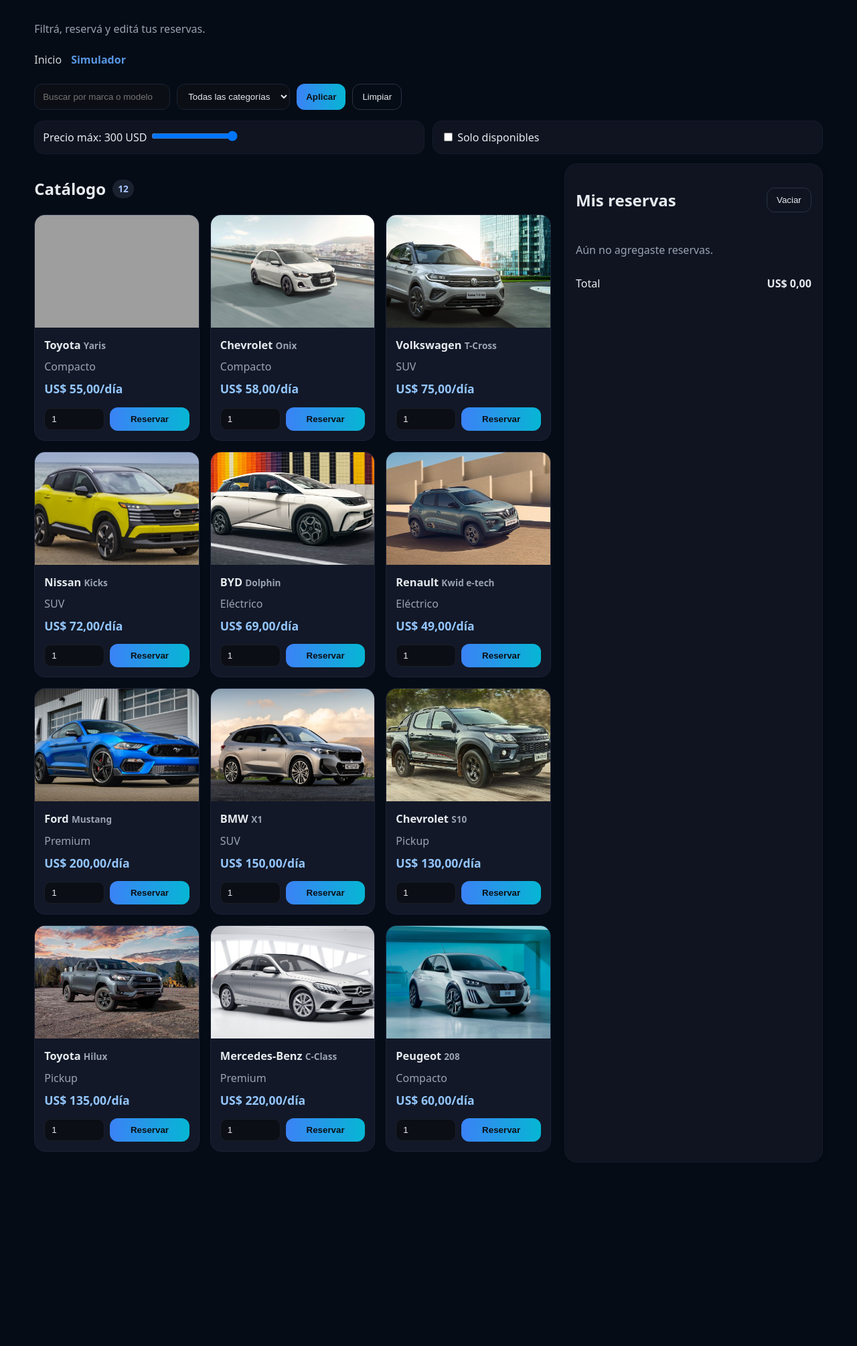
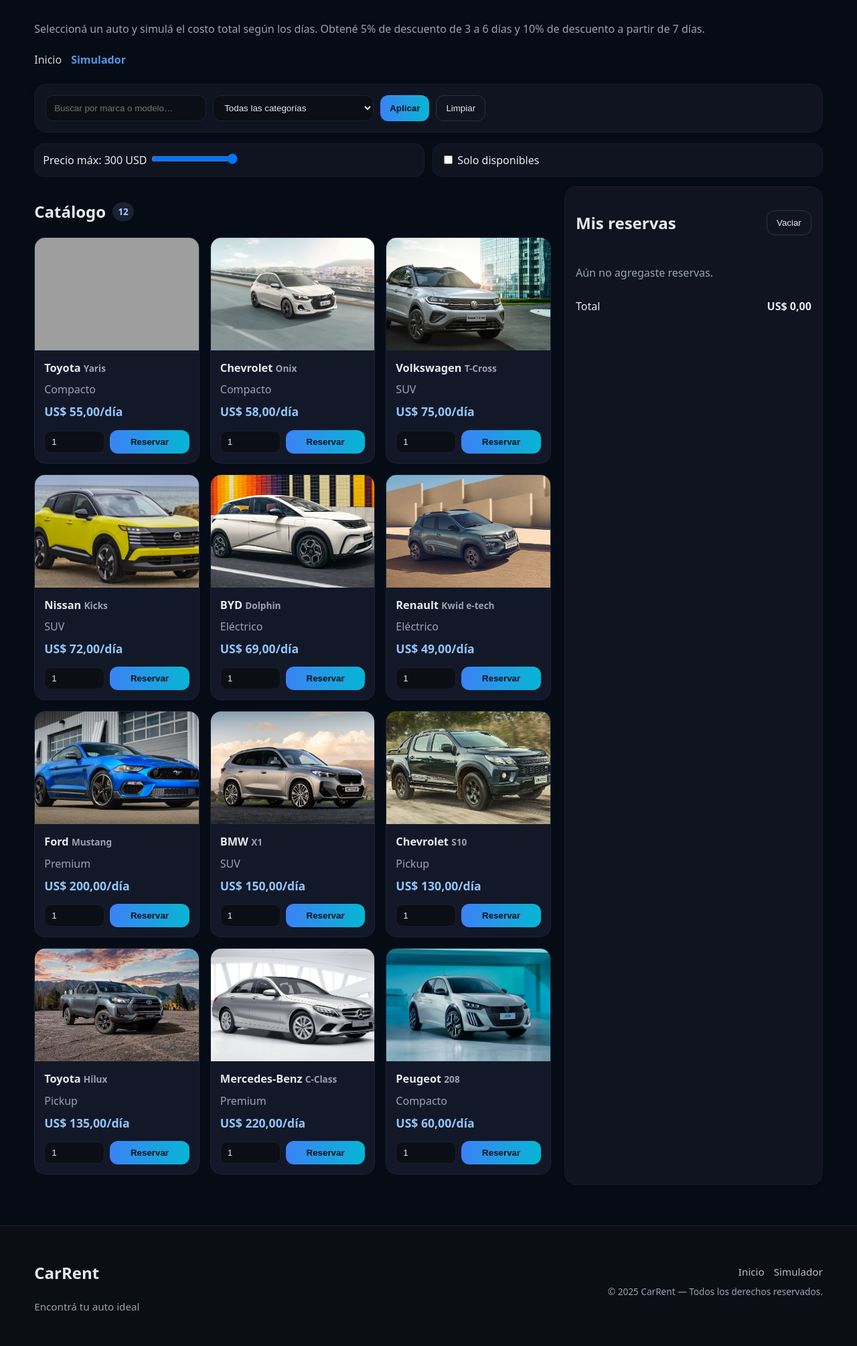
Before and after one commit to Santi2402/Entregable1-Pantin_UI_base, a plain HTML site: page pages/app.html in a window 1280 px wide. Shown: the part 106-2115 px from the top of the page at 67% size. Before the commit the page ends 1841 px from the top, so only its background shows below. Drawn offline with nearby package versions, Linux system fonts and the light colour scheme; some packages are replaced by stand-ins of ours; grey boxes are pictures that could not be loaded; a script that the page names is missing.

Commit message:
Proyecto Final: nuevo footer, página de inicio actualizada y README profesional

```diff
--- a/css/style.css
+++ b/css/style.css
@@ -68,6 +68,22 @@ body {
     color: var(--muted)
 }
 
+
+.hero {
+    margin-bottom: 40px;
+}
+
+.hero-actions {
+    display: flex;
+    gap: 12px;
+    margin-top: 32px;
+    flex-wrap: wrap;
+}
+
+.hero strong {
+    color: var(--brand);
+}
+
 .badge {
     display: inline-flex;
     align-items: center;
@@ -117,7 +133,8 @@ body {
     border: 1px solid #1a2336;
     border-radius: 12px;
     padding: 10px 12px;
-    outline: none
+    outline: none;
+    min-width: 240px;
 }
 
 .filters input:focus,
@@ -330,3 +347,61 @@ body {
     opacity: .6;
     pointer-events: none
 }
+
+.lista {
+    padding-bottom: 5rem;
+}
+
+.footer {
+    background: #0b0e14;
+    border-top: 1px solid #1a1f29;
+    margin-top: 60px;
+    padding: 32px 0;
+    color: var(--text);
+}
+
+.footer-content {
+    display: flex;
+    flex-direction: column;
+    gap: 20px;
+}
+
+@media (min-width:768px) {
+    .footer-content {
+        flex-direction: row;
+        justify-content: space-between;
+        align-items: center;
+    }
+}
+
+.footer-left p {
+    color: var(--muted);
+    font-size: 0.95rem;
+    line-height: 1.6;
+}
+
+.footer-nav {
+    display: flex;
+    flex-wrap: wrap;
+    gap: 14px;
+    justify-content: flex-end;
+}
+
+.footer-nav a {
+    color: var(--text);
+    opacity: 0.8;
+    text-decoration: none;
+    font-size: 0.95rem;
+    transition: opacity 0.2s ease;
+}
+
+.footer-nav a:hover {
+    opacity: 1;
+}
+
+.copyright {
+    text-align: right;
+    margin-top: 8px;
+    color: var(--muted);
+    font-size: 0.85rem;
+}
--- a/pages/app.html
+++ b/pages/app.html
@@ -19,11 +19,12 @@
       <a class="nav-link" href="../index.html">Inicio</a>
       <a class="nav-link active" href="./app.html" aria-current="page">Simulador</a>
     </nav>
-    <h1>Catálogo</h1>
-    <p class="subtitle">Filtrá, reservá y editá tus reservas.</p>
+    <h1>Encontrá el auto ideal para tu viaje</h1>
+    <p class="subtitle">Seleccioná un auto y simulá el costo total según los días. Obtené 5% de descuento de 3 a 6 días
+      y 10% de descuento a partir de 7 días.</p>
   </header>
   <main class="container sim-wrap">
-    <form id="filtrosForm" class="filters" autocomplete="off">
+    <form id="filtrosForm" class="filters card" autocomplete="off">
       <label class="sr-only" for="buscador">Buscar</label>
       <input id="buscador" type="search" placeholder="Buscar por marca o modelo…">
       <label class="sr-only" for="filtroCategoria">Categoría</label>
@@ -67,5 +68,25 @@
     </div>
   </main>
 </body>
+<footer class="footer">
+  <div class="container footer-content">
+    <div class="footer-left">
+      <h2 class="brand"><span>CarRent</span></h2>
+      <p>Encontrá tu auto ideal</p>
+    </div>
+
+    <div class="footer-right">
+      <nav class="footer-nav">
+        <a href="../index.html">Inicio</a>
+        <a href="../pages/app.html">Simulador</a>
+      </nav>
+      <p class="copyright">© <span id="year"></span> CarRent — Todos los derechos reservados.</p>
+    </div>
+  </div>
+</footer>
+
+<script>
+  document.getElementById('year').textContent = new Date().getFullYear();
+</script>
 
 </html>
```
Also changed, not shown: index.html (+28 -13 lines).
